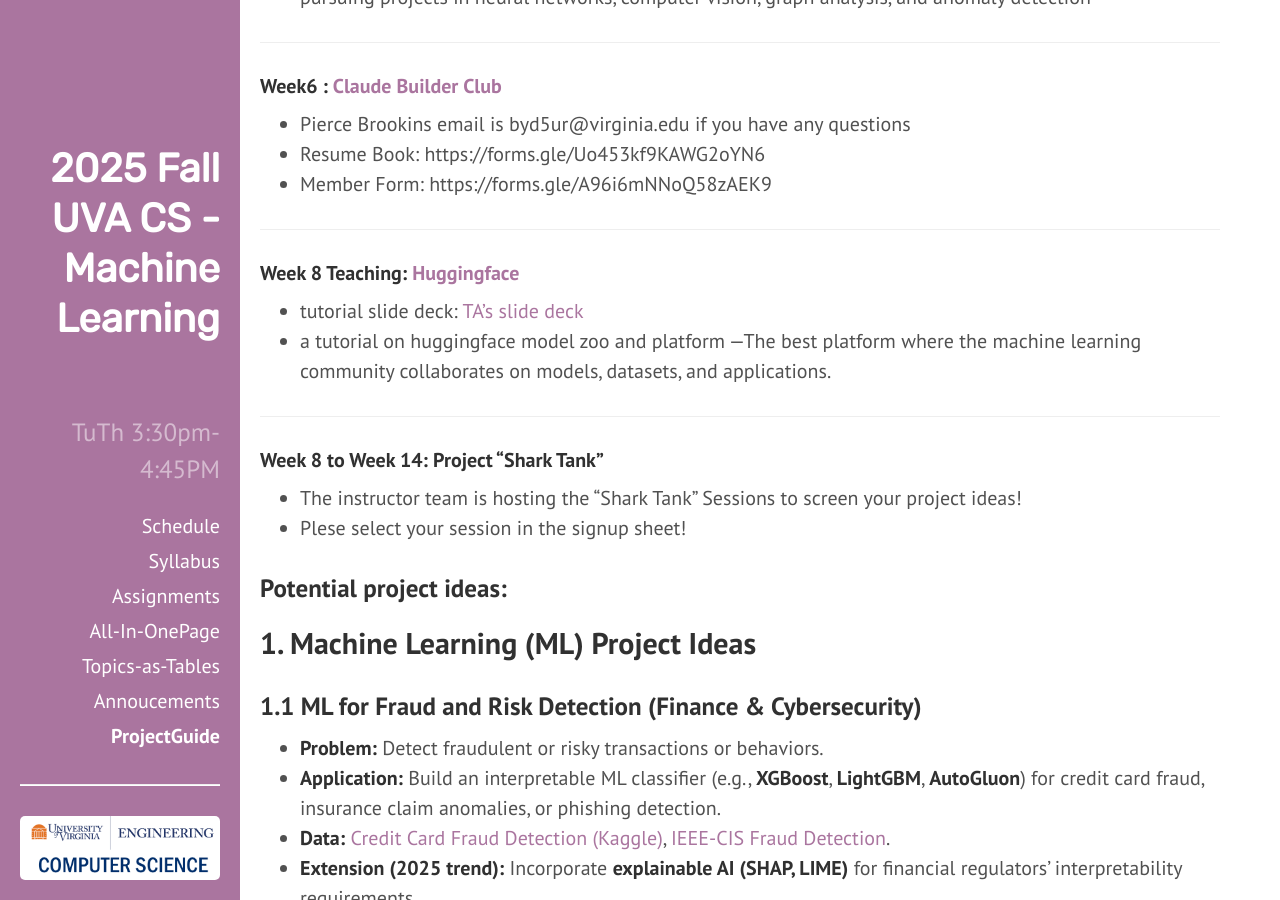
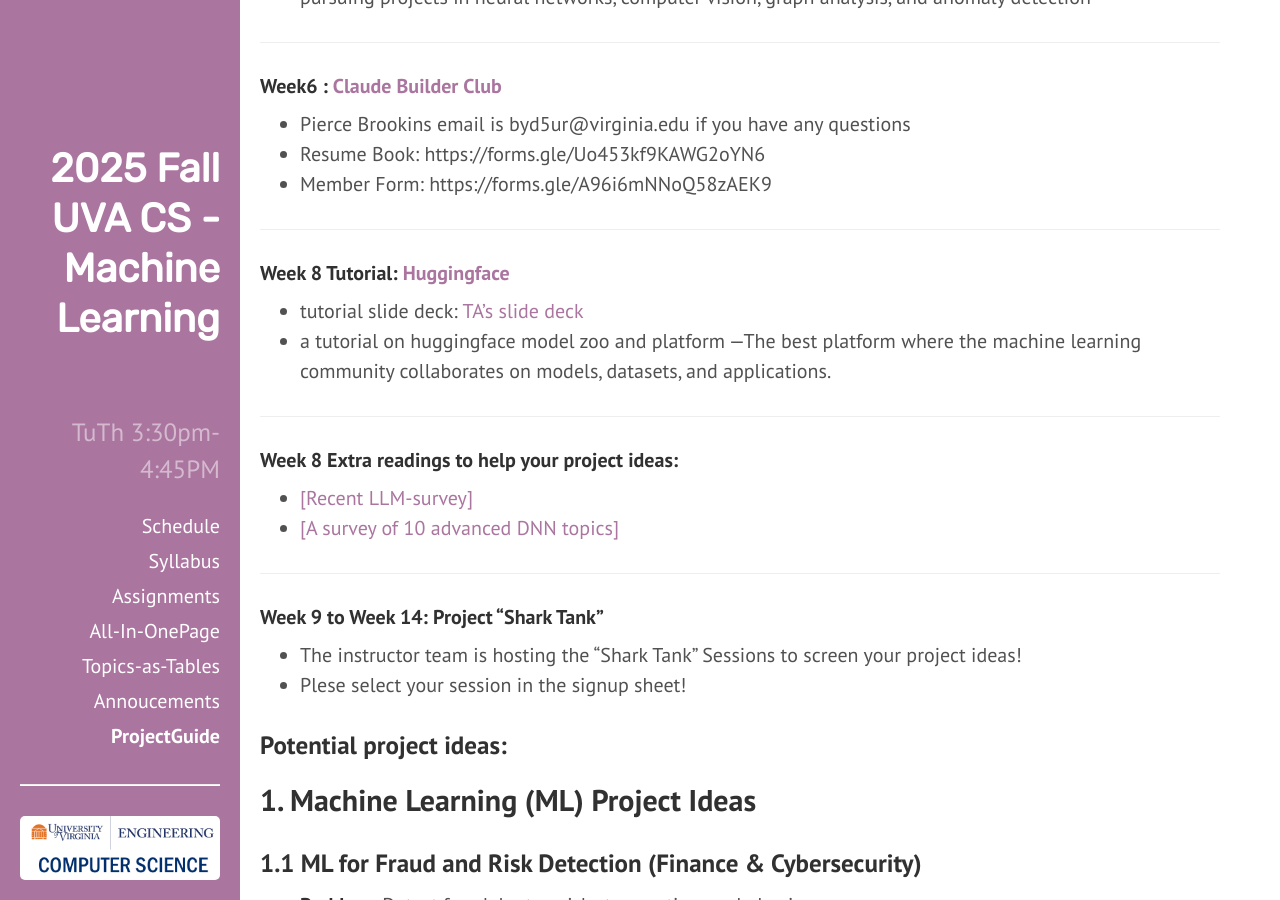
Before and after one commit to qiyanjun/2025Fall-UVA-CS-MachineLearningDeep, a Jekyll site: the page built from z25fProjects.md, in a window 1280 px wide and 900 px high, scrolled down 2335 px. Built offline with Jekyll 4.4.1, drawn with Linux system fonts in a browser that asks for light colours.

Commit message:
add in LLM-survey slide deck

```diff
--- a/z25fProjects.md
+++ b/z25fProjects.md
@@ -70,14 +70,21 @@
 
 <hr>
 
-#### Week 8 Teaching: [Huggingface](https://huggingface.co/docs)
+#### Week 8 Tutorial: [Huggingface](https://huggingface.co/docs)
 - tutorial slide deck: [TA's slide deck](https://qiyanjun.github.io/2025Fall-UVA-CS-MachineLearningDeep//contents/S2-L20-invite-hugginface/)
 - a tutorial on huggingface model zoo and platform ---The  best platform where the machine learning community collaborates on models, datasets, and applications.
 
 
 <hr>
 
-#### Week 8 to Week 14: Project "Shark Tank"
+#### Week 8 Extra readings to help your project ideas:
+- <a href="https://github.com/qiyanjun/2025Fall-UVA-CS-MachineLearningDeep/blob/main/Lectures/S3-25recentLLM-extra.pdf"> [Recent LLM-survey] </a>
+- <a href="https://github.com/qiyanjun/2025Fall-UVA-CS-MachineLearningDeep/blob/main/Lectures/S3-deepNNSurvey.pdf"> [A survey of 10 advanced DNN topics] </a>
+
+
+<hr>
+
+#### Week 9 to Week 14: Project "Shark Tank"
 
 - The instructor team is hosting the "Shark Tank" Sessions to screen your project ideas!
 - Plese select your session in the signup sheet!
```
Also changed, not shown: _contents/S3-L01-textNN.md (+3 -2 lines), _contents/S3-L14-DNN.md (+4 -2 lines).
